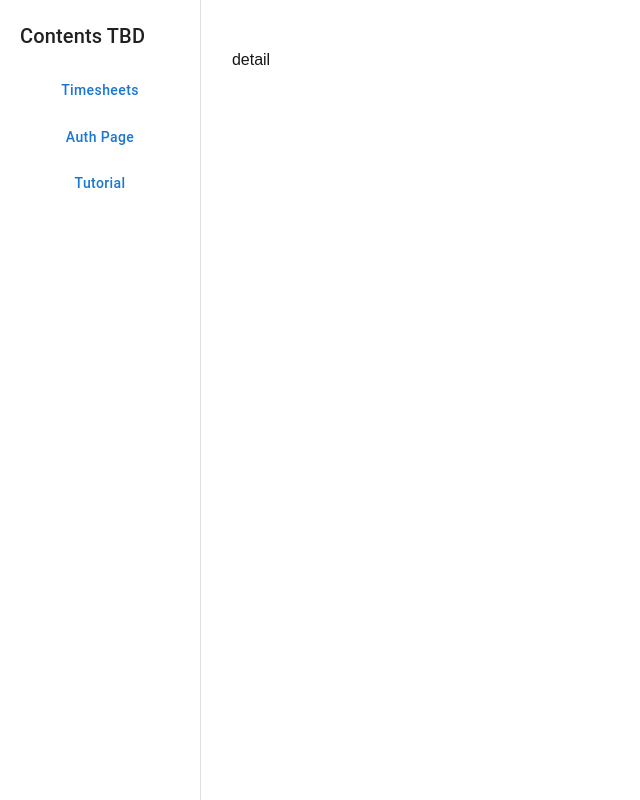
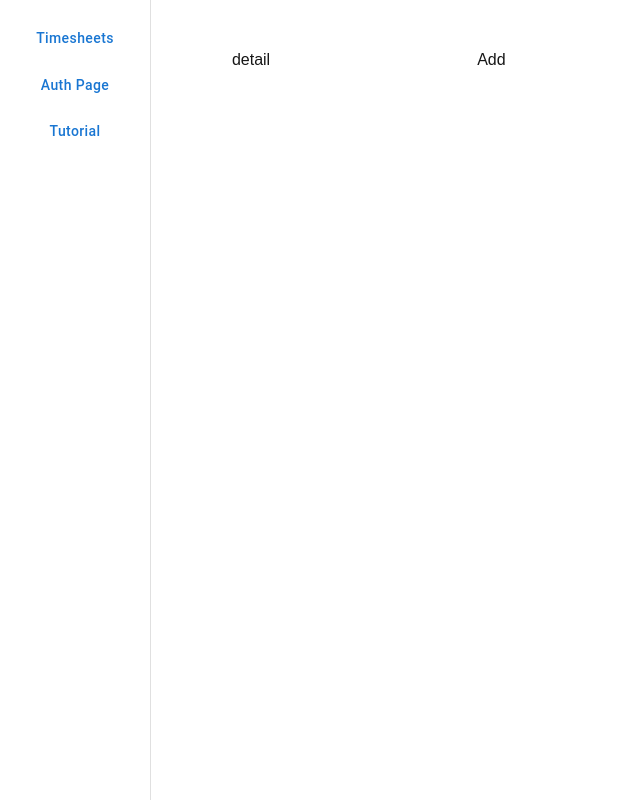
Before and after one commit to I-s-aac/react-timesheet-project, a Next.js app in the folder react-timesheet/: page /timesheets-list/timesheet-content-list/1 in a window 1280 px wide. Shown: the whole page, without its empty margins (0-640 px from the left). Built offline with nearby package versions, Linux system fonts and the light colour scheme; no server answers; what @mui/material-nextjs would draw is missing.

Commit message:
worked on the displaying part of timesheetItems, edited the nav a bit, realized i can't use my useUserContext thing in timesheet.ts Fri, Dec  6, 2024  9:36:27 AM

```diff
--- a/react-timesheet/src/app/timesheets-list/page.tsx
+++ b/react-timesheet/src/app/timesheets-list/page.tsx
@@ -70,8 +70,6 @@ export default function Page() {
   return (
     <div>
       <div>
-        {/* top bar for adding timesheets */}
-        <h1>list of timesheets goes here</h1>
         <label>
           Timesheet Title:{" "}
           <input
--- a/react-timesheet/src/app/timesheets-list/timesheet-content-list/[timesheetId]/page.tsx
+++ b/react-timesheet/src/app/timesheets-list/timesheet-content-list/[timesheetId]/page.tsx
@@ -2,35 +2,30 @@
 
 import TimesheetElement from "@/components/TimesheetElement";
 import TimesheetItemElement from "@/components/TimesheetItemElement";
+import { useUserContext } from "@/contexts/UserContext";
 import { saveTimesheetItem } from "@/services/timesheet";
 import { Timestamp } from "firebase/firestore";
 import Link from "next/link";
 import { useParams } from "next/navigation";
-
-// type TimesheetItem = {
-//   id?: string;
-//   in: string;
-//   out: string;
-//   detail?: string;
-//   title: string;
-//   hoursWorked?: number;
-//   createdAt?: Timestamp;
-//   updatedAt?: Timestamp;
-// };
+import { useEffect, useState } from "react";
 
 export default function Page() {
   const { timesheetId } = useParams();
+  const { userId } = useUserContext();
+  const [title, setTitle] = useState<string>("");
+  const [detail, setDetail] = useState<string>("");
 
   // create a timesheet item
   const handleCreateTimesheetItem = async () => {
     const newItem = {
-      in: Timestamp.fromDate(new Date()),
-      out: undefined,
-      detail: "",
+      in: Timestamp.now(),
+      out: Timestamp.now(),
+      detail: title,
+      title: detail,
     };
     if (timesheetId) {
       try {
-        await saveTimesheetItem(timesheetId.toString(), newItem);
+        await saveTimesheetItem(userId, timesheetId.toString(), newItem);
       } catch (err) {
         console.error("Error creating timesheet:", err);
       }
@@ -39,18 +34,33 @@ export default function Page() {
 
   return (
     <>
-      <div className="flex">
+      <div className="flex flex-col">
         <Link href="../">go back</Link>
         <div>
           <h1>Add new entry:</h1>
           <label>
             title
-            <input />
+            <input
+              onChange={(e) => {
+                setTitle(e.target.value);
+              }}
+            />
           </label>
           <label>
             detail
-            <input />
+            <input
+              onChange={(e) => {
+                setDetail(e.target.value);
+              }}
+            />
           </label>
+          <button
+            onClick={() => {
+              handleCreateTimesheetItem();
+            }}
+          >
+            Add
+          </button>
         </div>
       </div>
       <div>
--- a/react-timesheet/src/components/Navigation.tsx
+++ b/react-timesheet/src/components/Navigation.tsx
@@ -4,7 +4,6 @@ import Link from "next/link";
 import {
   Drawer,
   IconButton,
-  Typography,
   useMediaQuery,
   useTheme,
   Box,
@@ -14,6 +13,7 @@ import MenuOutlinedIcon from "@mui/icons-material/MenuOutlined";
 
 export default function NavigationDrawer() {
   const [mobileOpen, setMobileOpen] = useState(false);
+  const width = "150px";
 
   // Use MUI theme to detect screen size
   const theme = useTheme();
@@ -24,10 +24,7 @@ export default function NavigationDrawer() {
   };
 
   const drawerContent = (
-    <Box sx={{ padding: "20px", width: "200px" }}>
-      <Typography variant="h6" sx={{ marginBottom: "20px" }}>
-        Contents TBD
-      </Typography>
+    <Box sx={{ padding: "20px", width: width }}>
       <Box sx={{ display: "flex", flexDirection: "column", gap: "10px" }}>
         <Button
           component={Link}
@@ -58,7 +55,7 @@ export default function NavigationDrawer() {
   );
 
   return (
-    <Box sx={{ width: isLargeScreen ? "200px" : "auto"}} className="md:me-5">
+    <Box sx={{ width: isLargeScreen ? width : "auto" }} className="md:me-5">
       {!isLargeScreen && (
         <IconButton color="error" onClick={toggleDrawer}>
           <MenuOutlinedIcon />
--- a/react-timesheet/src/components/TimesheetItemElement.tsx
+++ b/react-timesheet/src/components/TimesheetItemElement.tsx
@@ -17,12 +17,20 @@ const TimesheetItemElement: React.FC<TimesheetItemElementProps> = ({
   }
   if (timesheet) {
     const items = timesheet.items;
-    console.log(items);
-    return (
-      <li className="flex flex-col justify-center items-center">
-        work in progress
-      </li>
-    );
+    return items.map((item, index) => {
+      return (
+        <li key={index} className="flex flex-col justify-center items-center mb-3">
+          <div className="flex justify-center items-center">
+            <h4 className="text-xl">{item.title}</h4>
+            <span>{item.detail}</span>
+          </div>
+          <div>
+            <span>{item.in.toDate().toISOString()}</span>
+            <span>{/* item.out.toDate().toString() */}</span>
+          </div>
+        </li>
+      );
+    });
   }
 };
 
--- a/react-timesheet/src/services/timesheet.ts
+++ b/react-timesheet/src/services/timesheet.ts
@@ -22,8 +22,8 @@ export type Timesheet = {
 
 export type TimesheetItem = {
   id?: string;
-  in: string;
-  out: string;
+  in: Timestamp;
+  out: Timestamp;
   detail?: string;
   title: string;
   hoursWorked?: number;
@@ -63,11 +63,12 @@ export const timesheetReducer = (state: Timesheet[], action: Action) => {
 };
 
 export const calculateHoursWorked = (
-  inTime: string,
-  outTime: string
+  inTime: Timestamp,
+  outTime: Timestamp
 ): number => {
-  const inDate = new Date(`1970-01-01T${inTime}:00Z`);
-  const outDate = new Date(`1970-01-01T${outTime}:00Z`);
+  console.log(inTime.toDate());
+  const inDate = inTime.toDate();
+  const outDate = outTime.toDate();
   if (outDate < inDate) outDate.setDate(outDate.getDate() + 1);
   return (outDate.getTime() - inDate.getTime()) / (1000 * 60 * 60);
 };
@@ -199,10 +200,10 @@ export const deleteTimesheet = async (
 };
 
 export const saveTimesheetItem = async (
+  userId: string,
   timesheetId: string,
   item: TimesheetItem
 ) => {
-  const { userId } = useUserContext();
   try {
     const itemsCollection = collection(
       db,
@@ -228,12 +229,12 @@ export const saveTimesheetItem = async (
 };
 
 export const updateTimesheetItem = async (
-  userId: string,
   timesheetId: string,
   itemId: string,
   updatedItem: Partial<TimesheetItem>
 ) => {
   try {
+    const { userId } = useUserContext();
     const itemDoc = doc(
       db,
       "users",
@@ -260,11 +261,11 @@ export const updateTimesheetItem = async (
 };
 
 export const deleteTimesheetItem = async (
-  userId: string,
   timesheetId: string,
   itemId: string
 ) => {
   try {
+    const { userId } = useUserContext();
     const itemDoc = doc(
       db,
       "users",
```
